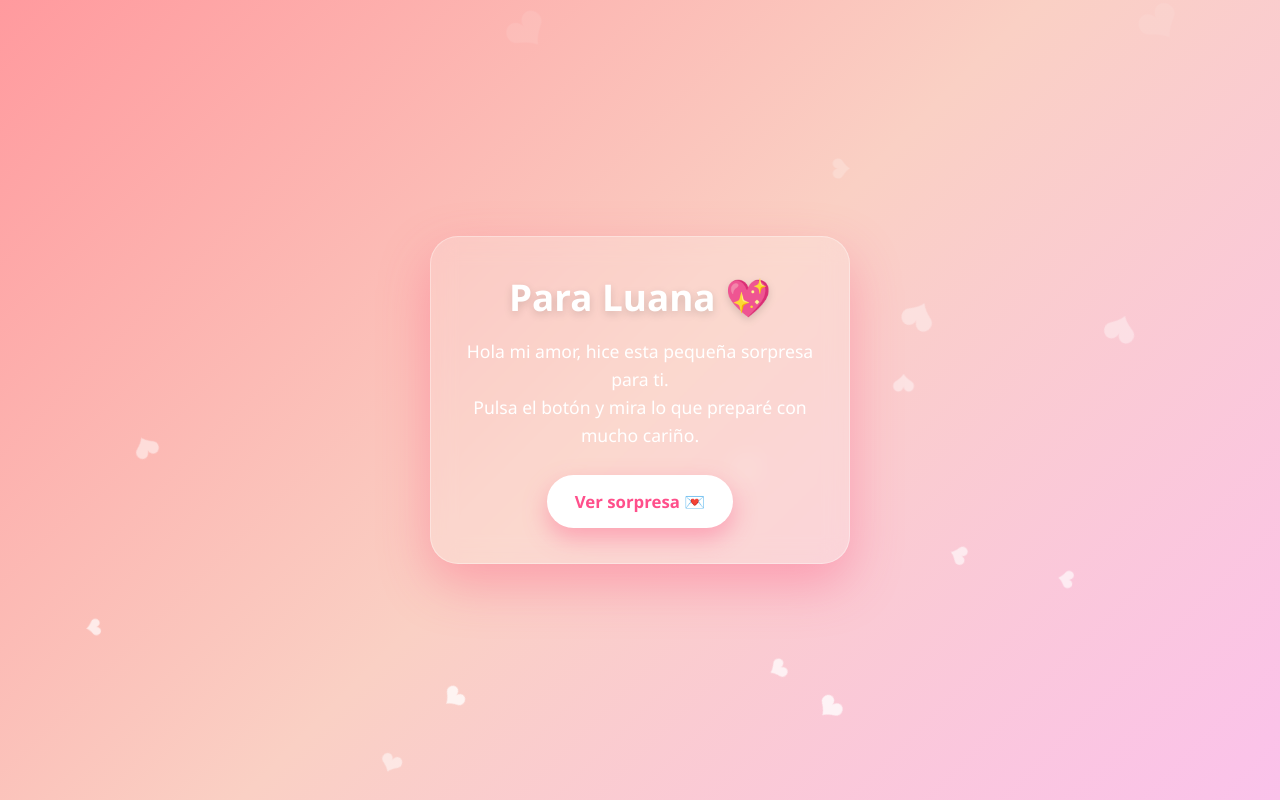
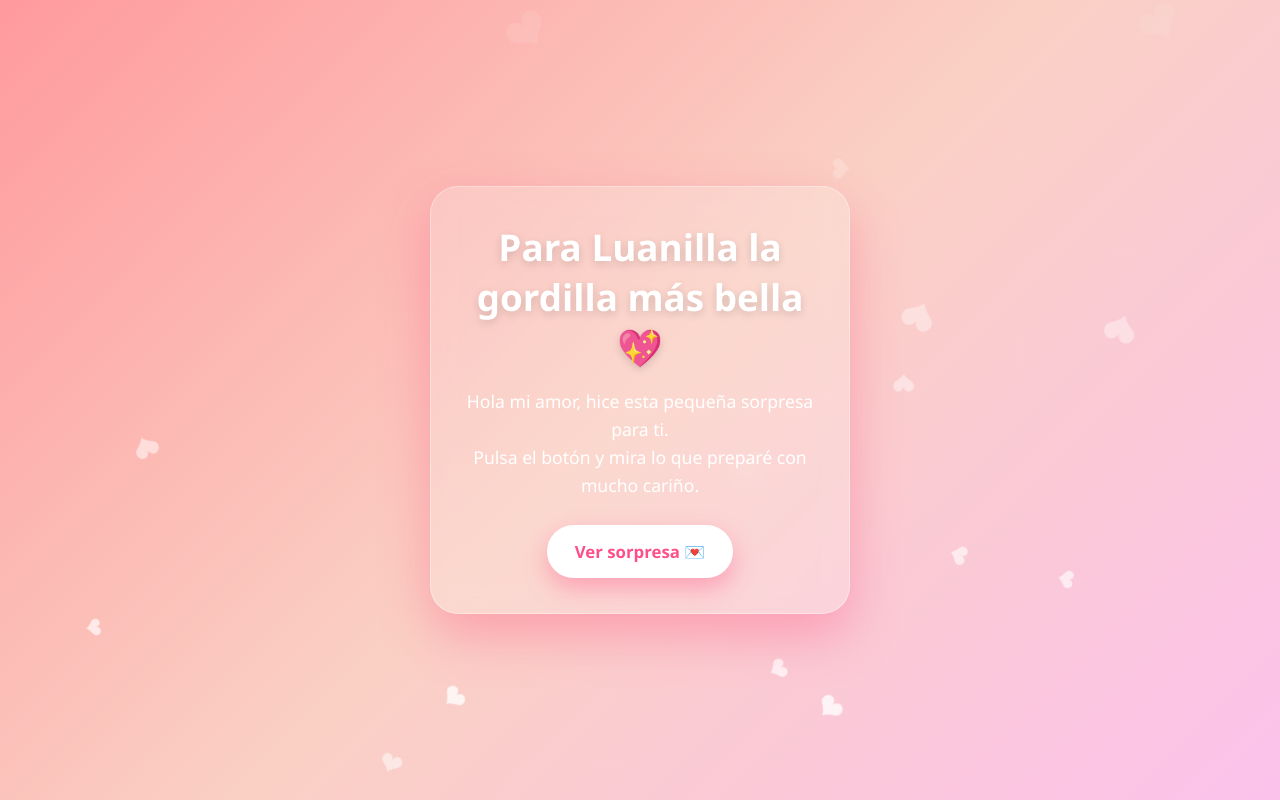
Before and after one commit to JorgeCastro13ppp/JorgeCastro13ppp.github.io, a plain HTML site: page index.html in a window 1280 px wide. Drawn offline with Linux system fonts and the light colour scheme.

Commit message:
Update index.html

```diff
--- a/index.html
+++ b/index.html
@@ -105,7 +105,7 @@
 </head>
 <body>
   <div class="card">
-    <h1>Para Luana 💖</h1>
+    <h1>Para Luanilla la gordilla más bella 💖</h1>
     <p>
       Hola mi amor, hice esta pequeña sorpresa para ti.<br />
       Pulsa el botón y mira lo que preparé con mucho cariño.
```
